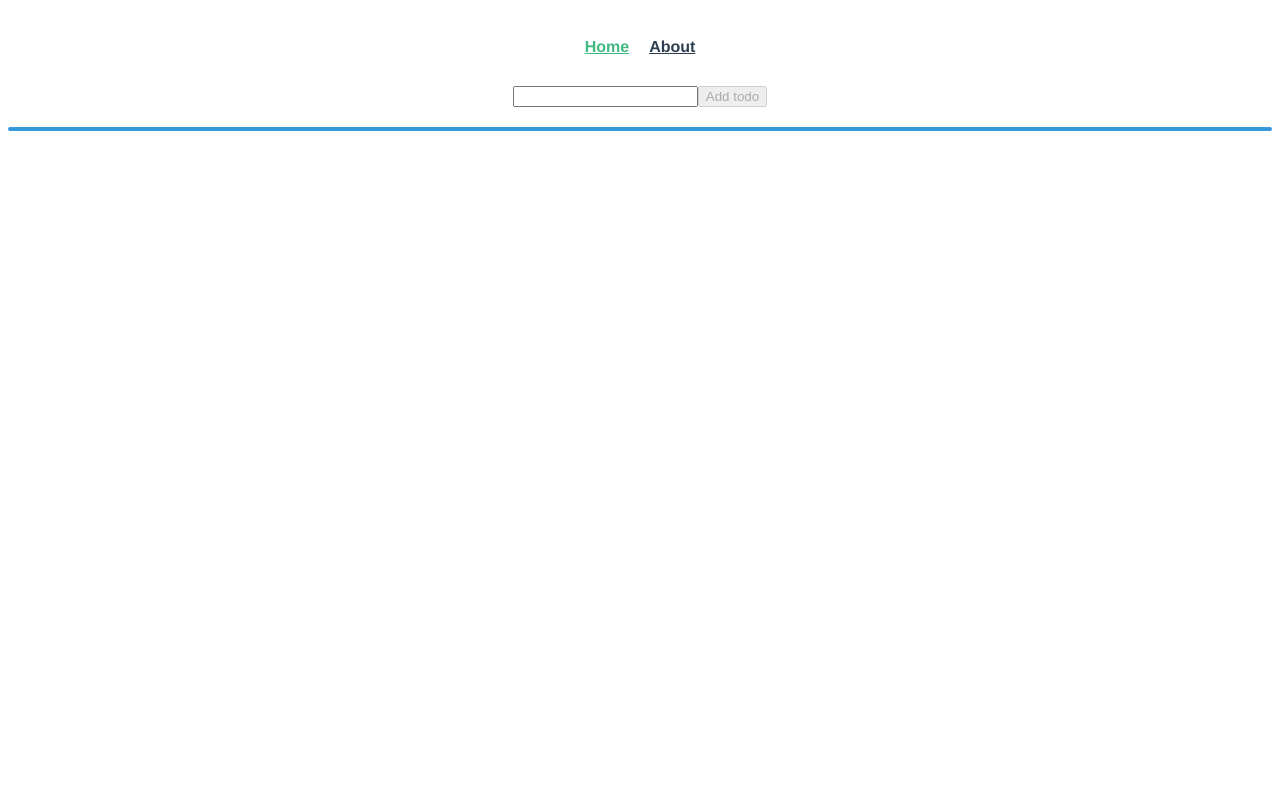
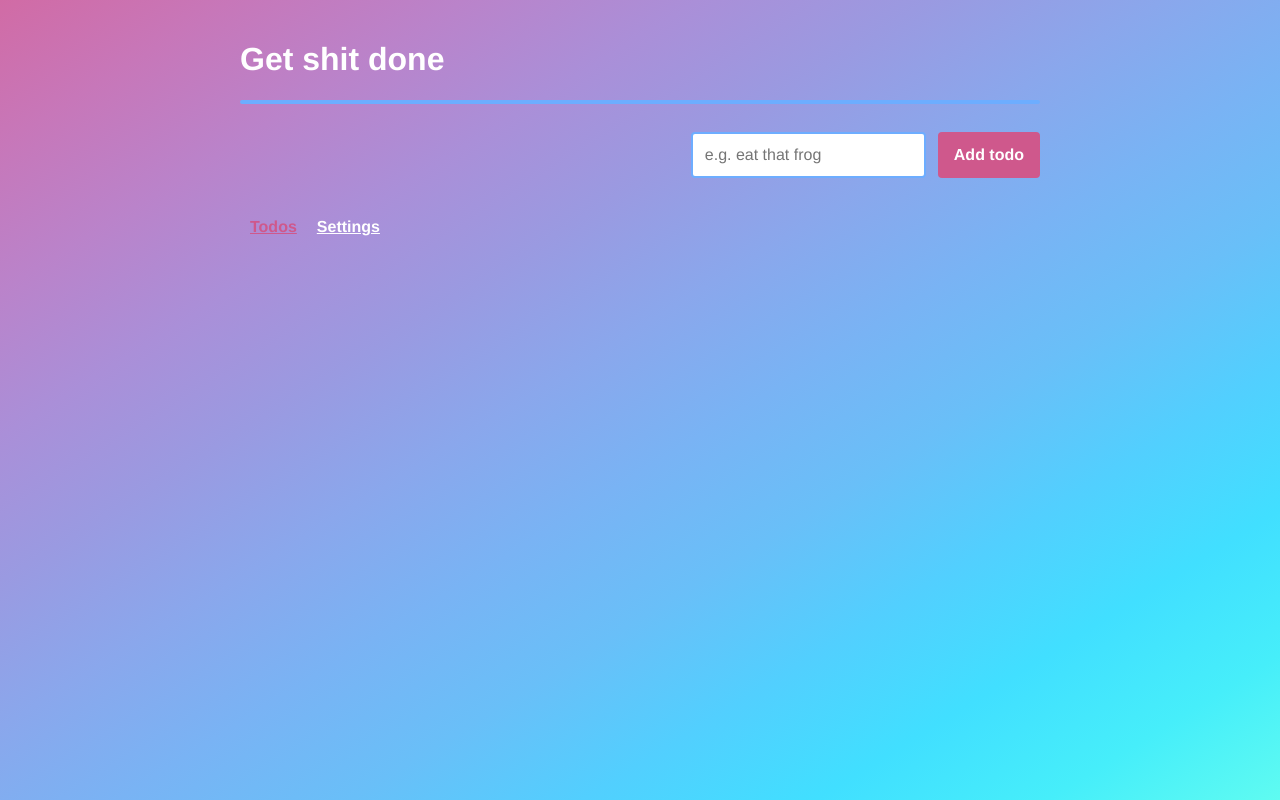
Before and after one commit to flatsteve/vue-to-do, a Vue app: page / in a window 1280 px wide. Built offline with nearby package versions, Linux system fonts and the light colour scheme.

Commit message:
Add styles and allow checking items

```diff
--- a/package.json
+++ b/package.json
@@ -10,6 +10,7 @@
   },
   "dependencies": {
     "core-js": "^2.6.5",
+    "normalize.css": "^8.0.1",
     "register-service-worker": "^1.6.2",
     "vue": "^2.6.10",
     "vue-router": "^3.0.3",
--- a/public/index.html
+++ b/public/index.html
@@ -1,15 +1,18 @@
 <!DOCTYPE html>
 <html lang="en">
   <head>
-    <meta charset="utf-8">
-    <meta http-equiv="X-UA-Compatible" content="IE=edge">
-    <meta name="viewport" content="width=device-width,initial-scale=1.0">
-    <link rel="icon" href="<%= BASE_URL %>favicon.ico">
-    <title>vue-to-do</title>
+    <meta charset="utf-8" />
+    <meta http-equiv="X-UA-Compatible" content="IE=edge" />
+    <meta name="viewport" content="width=device-width,initial-scale=1.0" />
+    <link rel="icon" href="<%= BASE_URL %>favicon.ico" />
+    <title>VueDo</title>
   </head>
   <body>
     <noscript>
-      <strong>We're sorry but vue-to-do doesn't work properly without JavaScript enabled. Please enable it to continue.</strong>
+      <strong
+        >We're sorry but vue-to-do doesn't work properly without JavaScript
+        enabled. Please enable it to continue.</strong
+      >
     </noscript>
     <div id="app"></div>
     <!-- built files will be auto injected -->
--- a/src/App.vue
+++ b/src/App.vue
@@ -1,31 +1,61 @@
 <template>
   <div id="app">
-    <div id="nav">
-      <router-link to="/">Home</router-link>
-      <router-link to="/about">About</router-link>
+    <div class="app__container">
+      <router-view />
+
+      <div id="nav">
+        <router-link to="/">Todos</router-link>
+        <router-link to="/about">Settings</router-link>
+      </div>
     </div>
-
-    <router-view />
   </div>
 </template>
 
 <style lang="scss">
+@import url("~normalize.css");
+@import "./styles/colors";
+
+* {
+  box-sizing: border-box;
+}
+
 #app {
+  background-image: linear-gradient(
+    to right bottom,
+    #d16ba5,
+    #c777b9,
+    #ba83ca,
+    #aa8fd8,
+    #9a9ae1,
+    #8aa7ec,
+    #79b3f4,
+    #69bff8,
+    #52cffe,
+    #41dfff,
+    #46eefa,
+    #5ffbf1
+  );
   font-family: "Avenir", Helvetica, Arial, sans-serif;
-  -webkit-font-smoothing: antialiased;
-  -moz-osx-font-smoothing: grayscale;
-  text-align: center;
   color: #2c3e50;
+  min-height: 100vh;
+  padding: 1.25rem;
 }
+
+.app__container {
+  margin: 0 auto;
+  max-width: 50rem;
+}
+
 #nav {
-  padding: 30px;
+  margin-top: 2.5rem;
+
   a {
     font-weight: bold;
-    color: #2c3e50;
+    color: $white;
     margin: 0 10px;
 
     &.router-link-exact-active {
-      color: #42b983;
+      color: $pink;
     }
   }
 }
--- a/src/components/CustomCheckbox.vue
+++ b/src/components/CustomCheckbox.vue
@@ -25,26 +25,50 @@ export default {
 </script>
 
 <style scoped lang="scss">
+@import "../styles/colors";
+
 .checkbox {
   display: none;
 }
 
-.custom-checkbox:hover {
+.custom-checkbox {
+  position: relative;
+
+  &:hover {
     cursor: pointer;
+
+    &:before {
+      background-color: $green;
+    }
   }
 
-.custom-checkbox:before {
-  background-color: #f9f9f9;
+  &:before {
+    background-color: $white;
     border: 3px solid;
-  border-color: #3498db;
+    border-color: $blue;
     border-radius: 50%;
     content: "";
     display: block;
     height: 2.5rem;
     width: 2.5rem;
+    transition: all 0.3s ease-in;
+  }
 }
 
 .checkbox:checked + .custom-checkbox:before {
-  background-color: #f39c12;
+  background-color: $green;
+}
+
+.checkbox:checked + .custom-checkbox:after {
+  content: "";
+  display: block;
+  width: 0.5rem;
+  height: 1rem;
+  border: solid $white;
+  border-width: 0 0.3rem 0.3rem 0;
+  transform: rotate(45deg);
+  position: absolute;
+  top: 0.6rem;
+  left: 1rem;
 }
 </style>
--- a/src/components/Todo.vue
+++ b/src/components/Todo.vue
@@ -1,12 +1,16 @@
 <template>
-  <div>
-    <div class="todo-add">
-      <input type="text" v-model="description" />
-      <button @click="addTodo" :disabled="!description">Add todo</button>
-    </div>
+  <div class="todo">
+    <h1 class="todo-title">Get shit done</h1>
 
     <div class="todo-container">
       <TodoItem v-for="todo in todos" :key="todo.id" :todo="todo" />
+    </div>
+
+    <div class="todo-add">
+      <div class="todo-add__controls">
+        <input type="text" v-model="description" placeholder="e.g. eat that frog" />
+        <button @click="addTodo" :disabled="!description">Add todo</button>
+      </div>
     </div>
   </div>
 </template>
@@ -21,9 +25,11 @@ export default {
   data: () => ({
     description: ""
   }),
+
   methods: {
     addTodo() {
       this.$store.commit({ type: "addTodo", description: this.description });
+      this.description = "";
     }
   },
   computed: mapState(["todos"]),
@@ -33,12 +39,45 @@ export default {
 
 <!-- Add "scoped" attribute to limit CSS to this component only -->
 <style scoped lang="scss">
+@import "../styles/colors";
+
+.todo {
+  flex: 1;
+}
+
+.todo-title {
+  color: $white;
+}
+
 .todo-add {
-  margin-bottom: 1.25rem;
+  display: flex;
+
+  &__controls {
+    display: flex;
+    margin-left: auto;
+  }
+
+  input {
+    border: 2px solid $blue;
+    border-radius: 0.25rem;
+    padding: 0.75rem;
+  }
+
+  button {
+    background-color: $pink;
+    border-radius: 0.25rem;
+    border: none;
+    color: $white;
+    font-weight: bold;
+    margin-left: 0.75rem;
+    padding: 0.75rem 1rem;
+  }
 }
 
 .todo-container {
-  border: 2px solid #3498db;
+  background-color: $white;
+  border: 2px solid $blue;
   border-radius: 1.25rem;
+  margin-bottom: 1.75rem;
 }
 </style>
--- a/src/components/TodoItem.vue
+++ b/src/components/TodoItem.vue
@@ -1,5 +1,5 @@
 <template>
-  <div class="todo">
+  <div class="todo" v-bind:class="{'todo--checked': todo.checked}">
     <h4 class="todo__description">{{todo.description}}</h4>
 
     <CustomCheckbox @checked="checkTodo" :id="todo.id" :checked="todo.checked" />
@@ -28,6 +28,10 @@ export default {
   justify-content: space-between;
   padding: 1.25rem;
 
+  &--checked .todo__description {
+    text-decoration: line-through;
+  }
+
   &__description {
     margin: 0;
   }
--- /dev/null
+++ b/src/styles/colors.scss
@@ -0,0 +1,4 @@
+$pink: #cf588c;
+$green: #00c9be;
+$white: #ffffff;
+$blue: #6dadff;
```
Also changed, not shown: 1 other file (tests, documents, lock files or other folders). Lines whose indentation alone changed are shown as unchanged.
